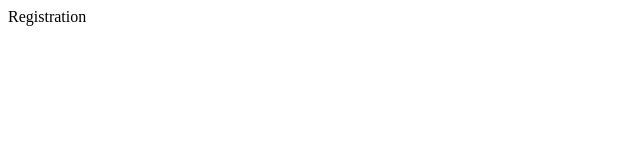
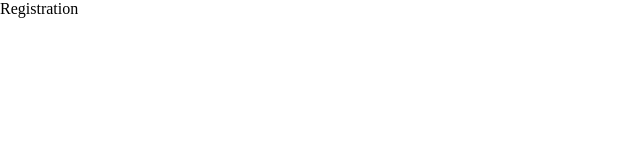
Before and after one commit to lina-gritsel/social-network, a React (Create React App) app in the folder social-network/: page /registration in a window 1280 px wide. Shown: the top 160 px of the page, without its empty margins (0-640 px from the left). Built offline with nearby package versions, Linux system fonts and the light colour scheme.

Commit message:
feat: add scss

```diff
--- a/social-network/package.json
+++ b/social-network/package.json
@@ -49,5 +49,9 @@
       "last 1 firefox version",
       "last 1 safari version"
     ]
+  },
+  "devDependencies": {
+    "node-sass": "^7.0.3",
+    "sass-loader": "^13.2.0"
   }
 }
--- a/social-network/src/index.tsx
+++ b/social-network/src/index.tsx
@@ -1,6 +1,8 @@
+import ReactDOM from 'react-dom/client'
 import React from 'react'
-import ReactDOM from 'react-dom/client'
 import App from './App'
+
+import './scss/styles.scss'
 
 const root = ReactDOM.createRoot(document.getElementById('root') as HTMLElement)
 root.render(
--- a/social-network/src/pages/404Page/Page404.tsx
+++ b/social-network/src/pages/404Page/Page404.tsx
@@ -1,4 +1,6 @@
 import { FC } from 'react'
+
+import styles from './Page404.module.scss'
 
 const Page404: FC = () => {
   return <div>Page404</div>
--- a/social-network/src/pages/LoginPage/LoginPage.tsx
+++ b/social-network/src/pages/LoginPage/LoginPage.tsx
@@ -1,4 +1,6 @@
 import { FC } from 'react'
+
+import styles from './LoginPage.module.scss'
 
 const LoginPage: FC = () => {
   return <div>Login</div>
--- a/social-network/src/pages/NewsPage/NewsPage.tsx
+++ b/social-network/src/pages/NewsPage/NewsPage.tsx
@@ -1,4 +1,6 @@
 import { FC } from 'react'
+
+import styles from './NewsPage.module.scss'
 
 const NewsPage: FC = () => {
   return <div>News</div>
--- a/social-network/src/pages/ProfilePage/ProfilePage.tsx
+++ b/social-network/src/pages/ProfilePage/ProfilePage.tsx
@@ -1,4 +1,6 @@
 import { FC } from 'react'
+
+import styles from './Profile.module.scss'
 
 const ProfilePage: FC = () => {
   return <div>Profile</div>
--- /dev/null
+++ b/social-network/src/react-app-env.d.ts
@@ -0,0 +1,5 @@
+declare module "*.module.scss";
+declare module '*.jpg';
+declare module '*.mp4';
+declare module '*.svg';
+declare module '*.png';
--- /dev/null
+++ b/social-network/src/scss/styles.scss
@@ -0,0 +1,5 @@
+* {
+    box-sizing: border-box;
+    margin: 0;
+    padding: 0;
+  }
```
Also changed, not shown: social-network/src/pages/404Page/Page404.module.scss (added), social-network/src/pages/LoginPage/LoginPage.module.scss (added), social-network/src/pages/NewsPage/NewsPage.module.scss (added), social-network/src/pages/ProfilePage/Profile.module.scss (added), 1 other file (tests, documents, lock files or other folders).
